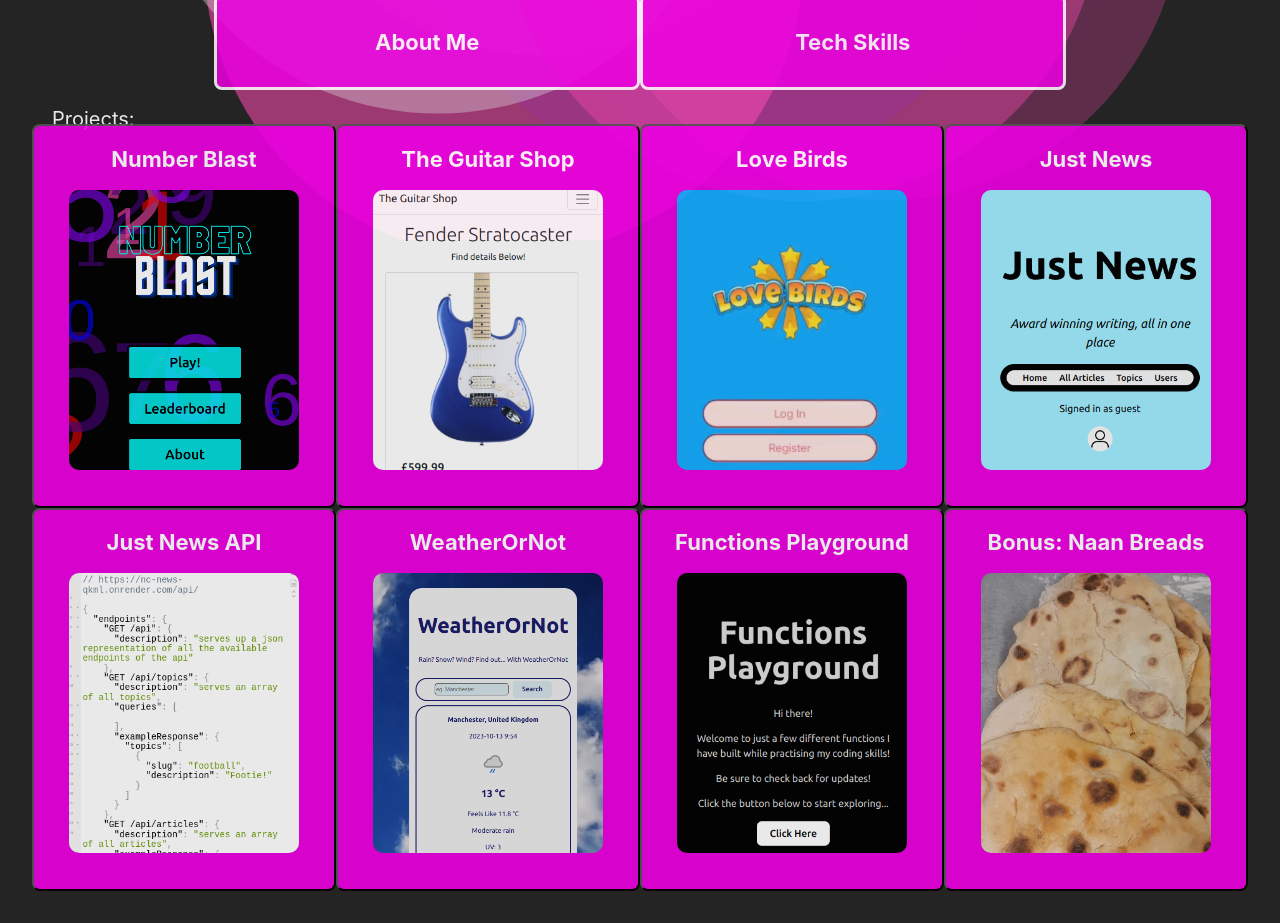
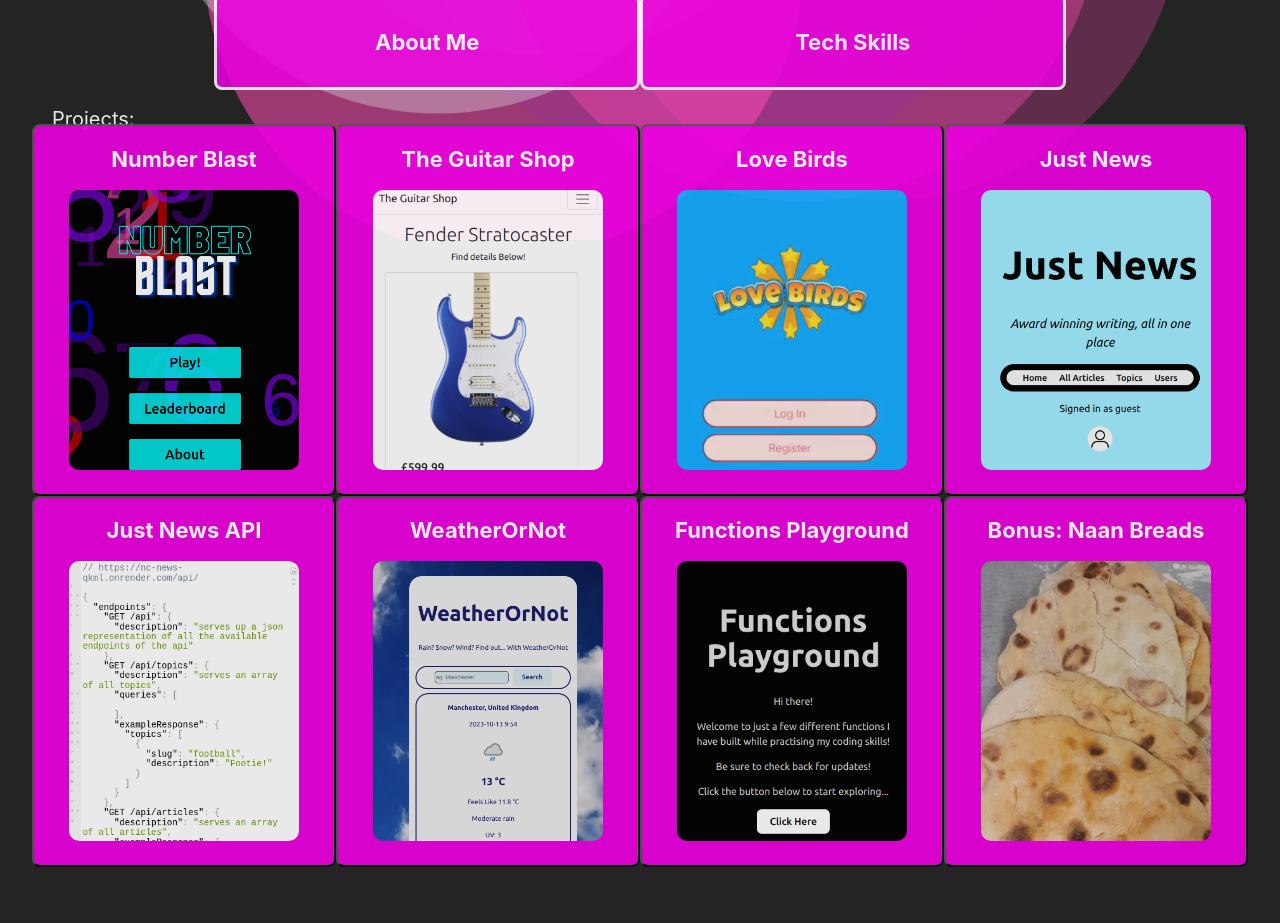
Before and after one commit to DanielCouperthwaite/urban-health, a React (Vite) app: page /home in a window 1280 px wide. Shown: the part 560-1483 px from the top of the page. After the commit the page ends 1459 px from the top, so only its background shows below. Built offline with nearby package versions, Linux system fonts and the light colour scheme.

Commit message:
alter project spacing

```diff
--- a/src/index.css
+++ b/src/index.css
@@ -45,11 +45,12 @@ button {
   background-color: #ec00e0;
 
   font-family: inherit;
-  font-size: 1em;
-  font-weight: 500;
+
   cursor:pointer;
 
   /*
+  font-size: 1em;
+  font-weight: 500;
   transition: border-color 0.25s;
   color: black(212, 255, 0);
   size: 1em;
```
